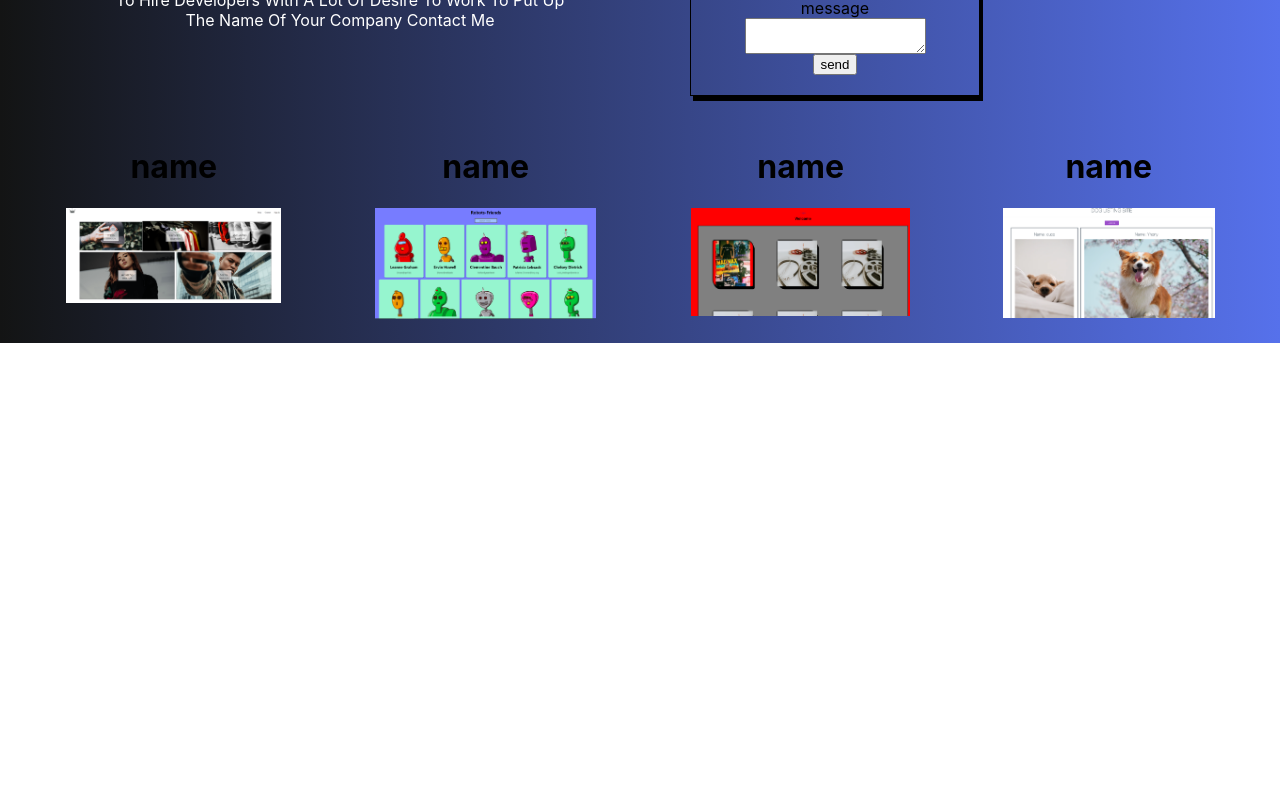
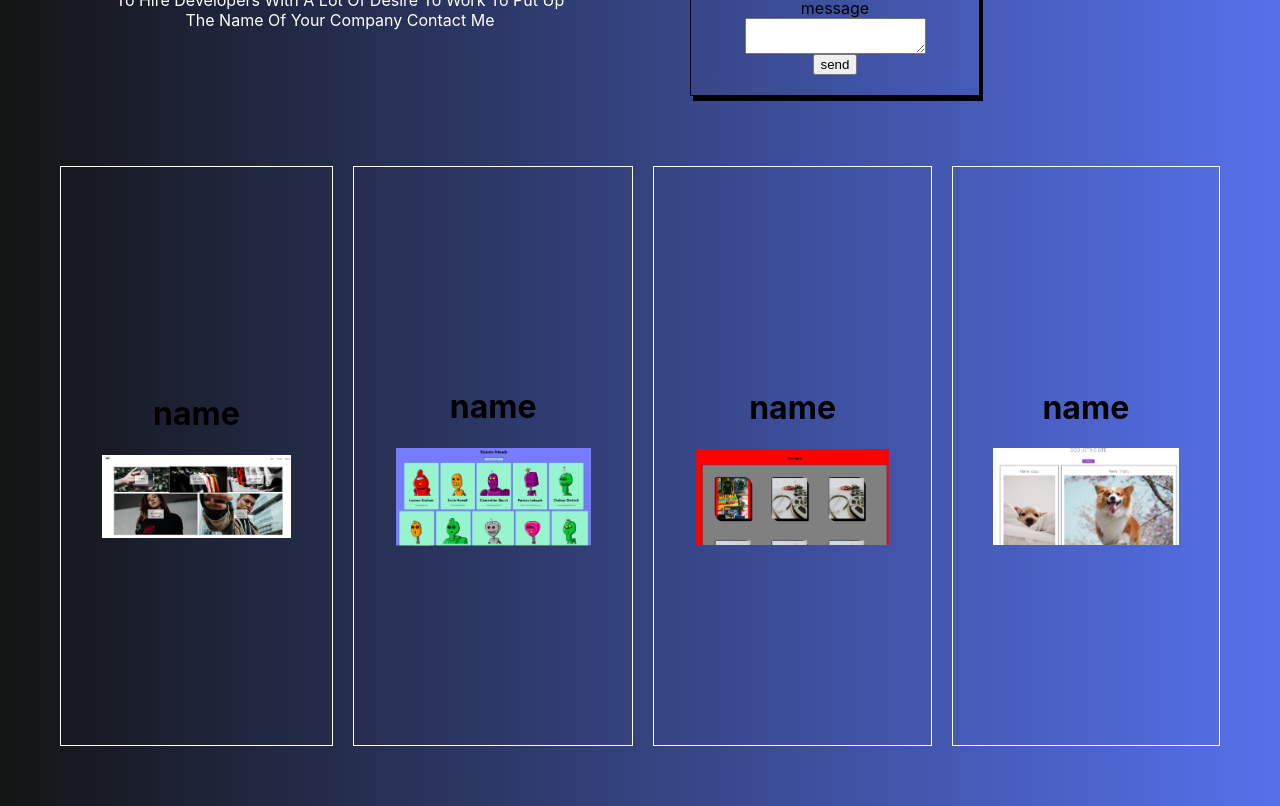
Before and after one commit to barbaroreyes/react-porta-flex, a React (Create React App) app: page / in a window 1280 px wide. Shown: the part 940-1746 px from the top of the page. Before the commit the page ends 1283 px from the top, so only its background shows below. Built offline with nearby package versions, Linux system fonts and the light colour scheme; a web font is replaced by a local one.

Commit message:
update-pictures-styles

```diff
--- a/src/App.css
+++ b/src/App.css
@@ -181,6 +181,8 @@ width: 100%;
   }
   .projects{
     display: flex;
+    margin: 30px;
+    height: 600px;
     /* margin:10px; */
     /* display: flex;  */
     /* justify-content: center;
@@ -191,4 +193,13 @@ width: 100%;
   /* margin: 0;
  border :1px solid white; */
  }
+ .project{
+   border: 1px solid white;
+   /* padding: 10px; */
+   display: flex;
+   justify-content: center;
+   flex-direction:column;
+   align-items:center;
+   margin: 10px;
+ }
 }
```
